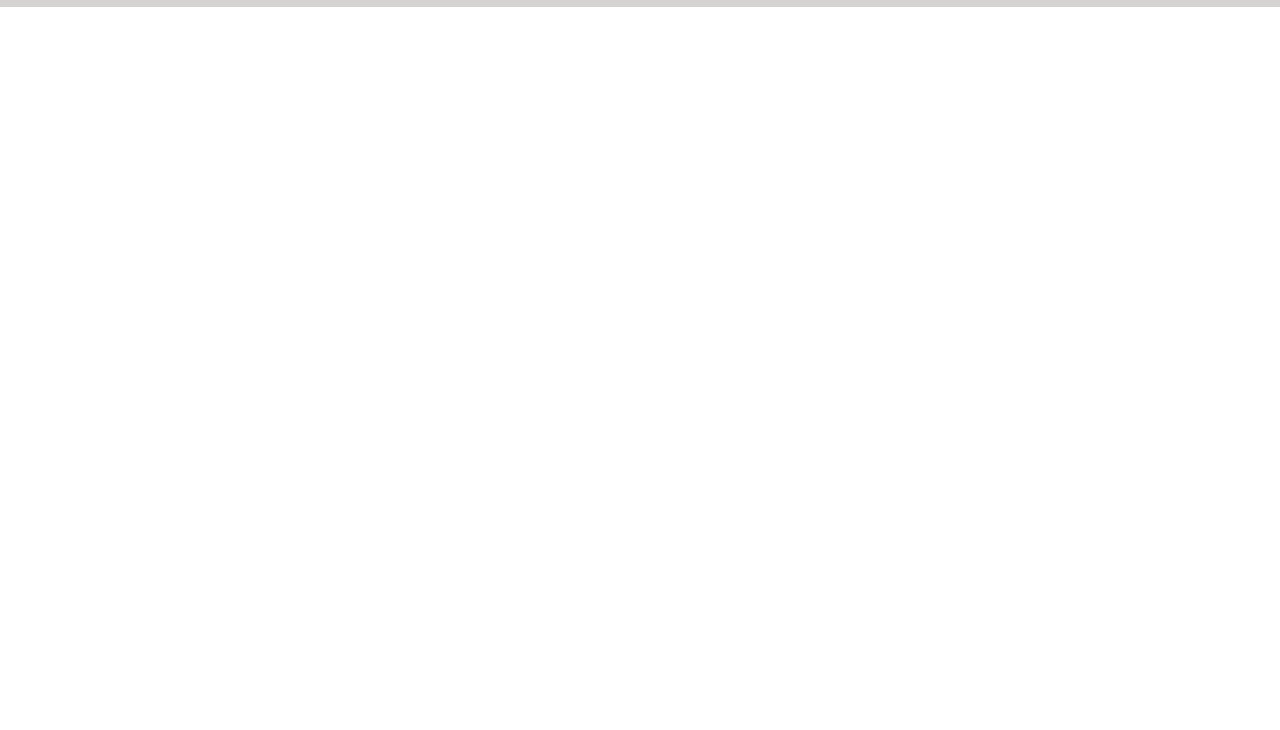
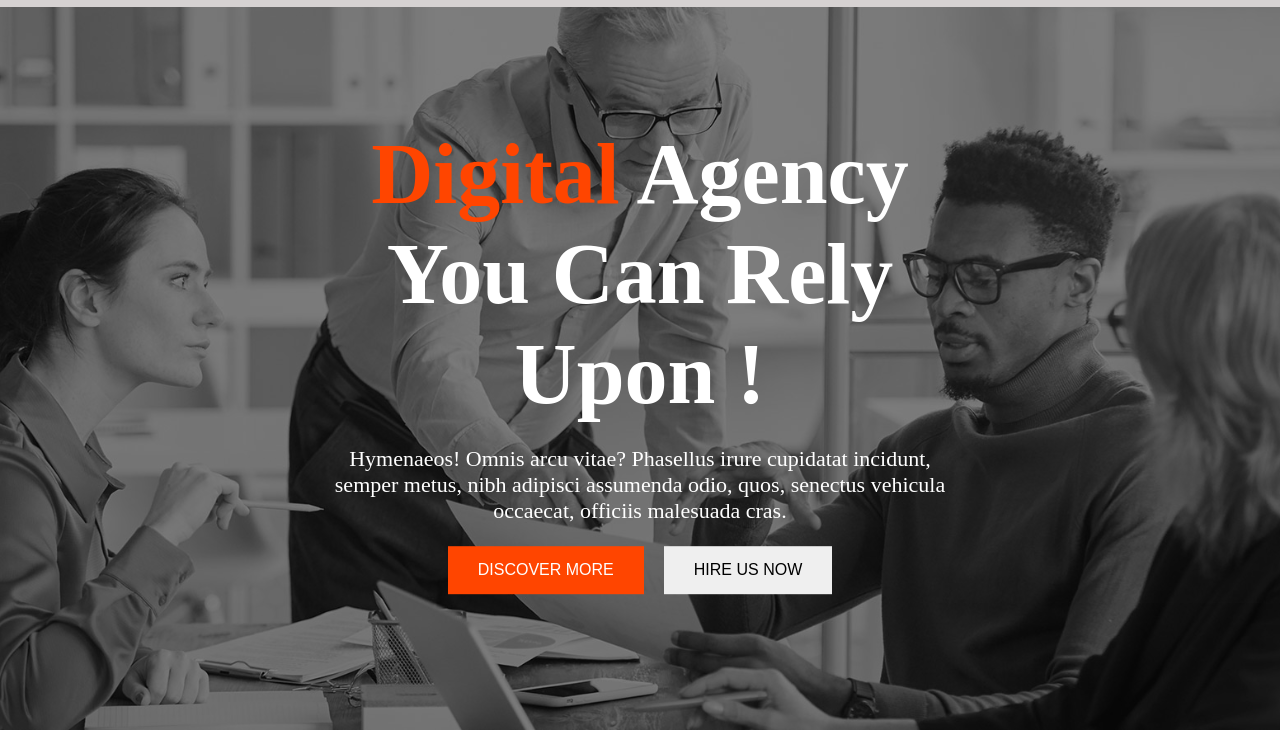
Before and after one commit to Naim-Ahmad/digital-agency, a plain HTML site: page index.html in a window 1280 px wide. Shown: the part 70-800 px from the top of the page. Drawn offline with Linux system fonts and the light colour scheme.

Commit message:
added header section

```diff
--- a/index.html
+++ b/index.html
@@ -9,6 +9,8 @@
 
   </head>
   <body>
+
+   <header>
     <nav>
       <div class="nav-container">
         <img src="asset/logo/logo.png" alt="">
@@ -20,8 +22,18 @@
         </ul>
       </div>
     </nav>
-   <header>
-
+    <div class="banner-section">
+      <div class="banner-container">
+        <h1 class="title-banner"><span class="primary">Digital</span> Agency You
+          Can Rely Upon !</h1>
+        <p class="description">
+          Hymenaeos! Omnis arcu vitae? Phasellus irure cupidatat incidunt, semper metus, nibh adipisci assumenda odio, quos,
+          senectus vehicula occaecat, officiis malesuada cras.
+        </p>
+        <button class="btn bg-primary">discover more</button>
+        <button class="btn">hire us now </button>
+      </div>
+    </div>
    </header>
    <main></main>
    <footer></footer>
--- a/styles/style.css
+++ b/styles/style.css
@@ -3,11 +3,32 @@ body {
   margin: 0;
 }
 .bg-primary {
+  background-color: orangered;
+  color: white;
 }
 .primary {
   color: orangered;
 }
-/* navbar styles */
+.title {
+  font-size: 50px;
+  font-weight: bold;
+}
+.title-banner {
+  font-size: 86px;
+  font-weight: 900;
+  margin-bottom: 1rem;
+}
+.description {
+  font-size: 22px;
+}
+.btn {
+  padding: 15px 30px;
+  font-size: 16px;
+  text-transform: uppercase;
+  border: none;
+  cursor: pointer;
+}
+/* header and navbar styles */
 nav {
   background: #d6d2d2;
 }
@@ -24,3 +45,27 @@ nav {
   gap: 1rem;
   font-size: 18px;
 }
+header {
+  background-image: url('../asset/image/background.jpg'),
+    linear-gradient(rgba(0, 0, 0, 0.5), rgba(0, 0, 0, 0.5));
+  background-blend-mode: overlay;
+  background-size: cover;
+  background-position: top;
+  background-repeat: no-repeat;
+  height: 100vh;
+  position: relative;
+}
+.banner-section {
+  color: white;
+  position: absolute;
+  top: 50%;
+  left: 50%;
+  transform: translate(-50%, -50%);
+}
+.banner-container {
+  max-width: 830px;
+  text-align: center;
+}
+.banner-section .bg-primary {
+  margin-right: 1rem;
+}
```
